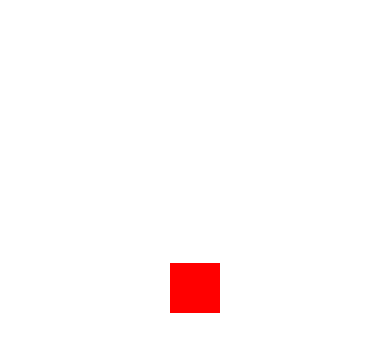
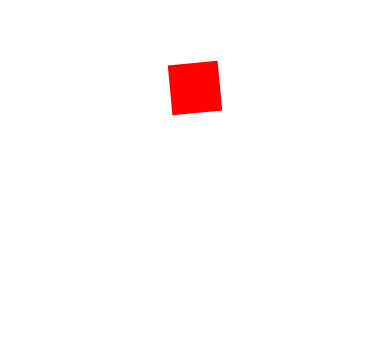
Before and after one commit to S0LEI1/Mobile_nang_cao, a React Native app in the folder LeVanNgoc_20022421/: screen / in a window 390 px wide. Shown: the part 334-686 px from the top of the page. Built offline with nearby package versions, Linux system fonts and the light colour scheme.

Commit message:
finsh 2a

```diff
--- a/LeVanNgoc_20022421/App.js
+++ b/LeVanNgoc_20022421/App.js
@@ -3,13 +3,15 @@ import { StyleSheet, Text, View } from 'react-native';
 import Cau1A from './screen/cau1a';
 import Cau1B from './screen/cau1b';
 import Cau1C from './screen/cau1c';
+import Cau2 from './screen/cau2';
 
 export default function App() {
   return (
     <View style={styles.container}>
       {/* <Cau1A /> */}
       {/* <Cau1B /> */}
-      <Cau1C />
+      {/* <Cau1C /> */}
+      <Cau2 />
     </View>
   );
 }
--- /dev/null
+++ b/LeVanNgoc_20022421/screen/cau2.js
@@ -0,0 +1,43 @@
+import { View, Text, Animated } from "react-native";
+import React, { useRef, useEffect } from "react";
+
+const Cau2 = () => {
+  const value = useRef(new Animated.Value(0)).current;
+  const spin = value.interpolate({
+    inputRange: [0, 1],
+    outputRange: ["0deg", "360deg"],
+  });
+  useEffect(() => {
+    Animated.loop(
+      Animated.timing(value, {
+        toValue: 1,
+        duration: 1000,
+        useNativeDriver: false,
+      }),
+      Animated.timing(value, {
+        toValue: 0,
+        duration: 1000,
+        useNativeDriver: false,
+      })
+    ).start();
+  });
+
+  return (
+    <View>
+      <Animated.View
+        style={{
+          width: 50,
+          height: 50,
+          backgroundColor: "red",
+          transform: [
+            {
+              rotate: spin,
+            },
+          ],
+        }}
+      ></Animated.View>
+    </View>
+  );
+};
+
+export default Cau2;
```
